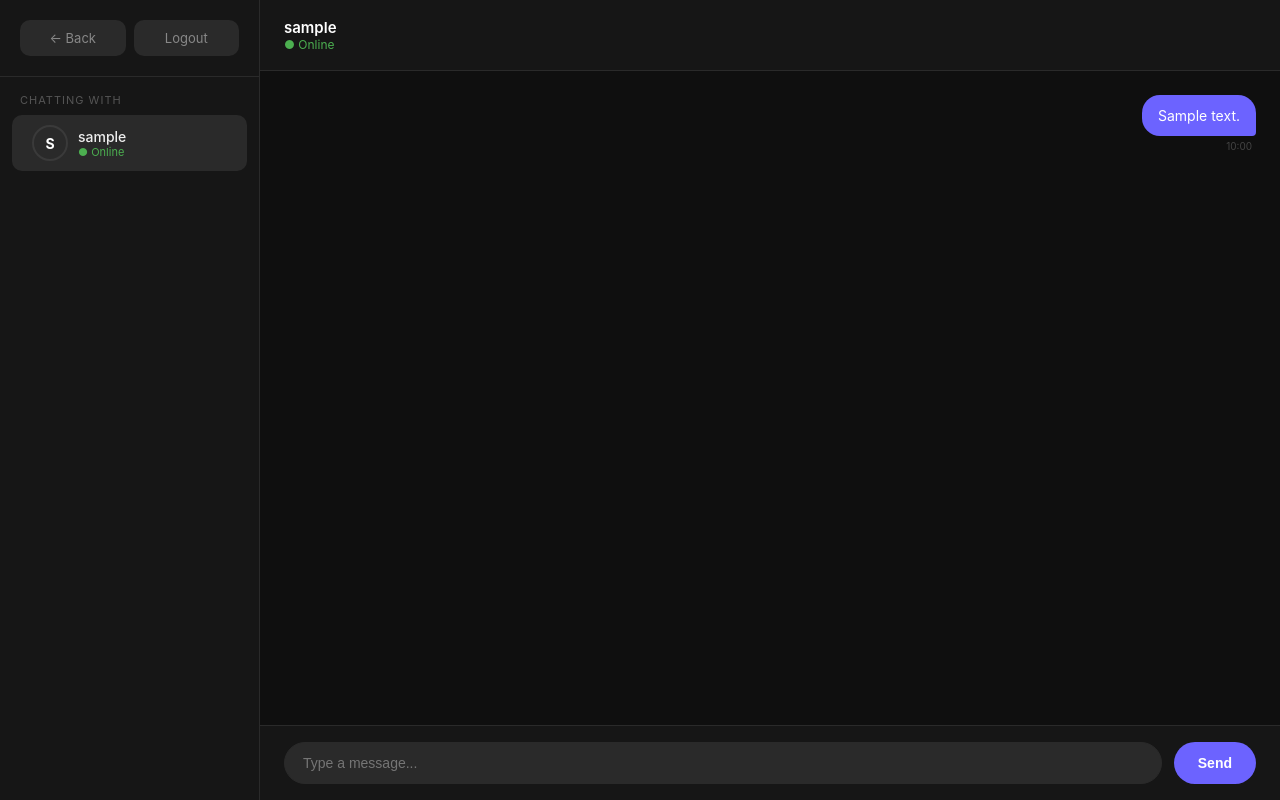
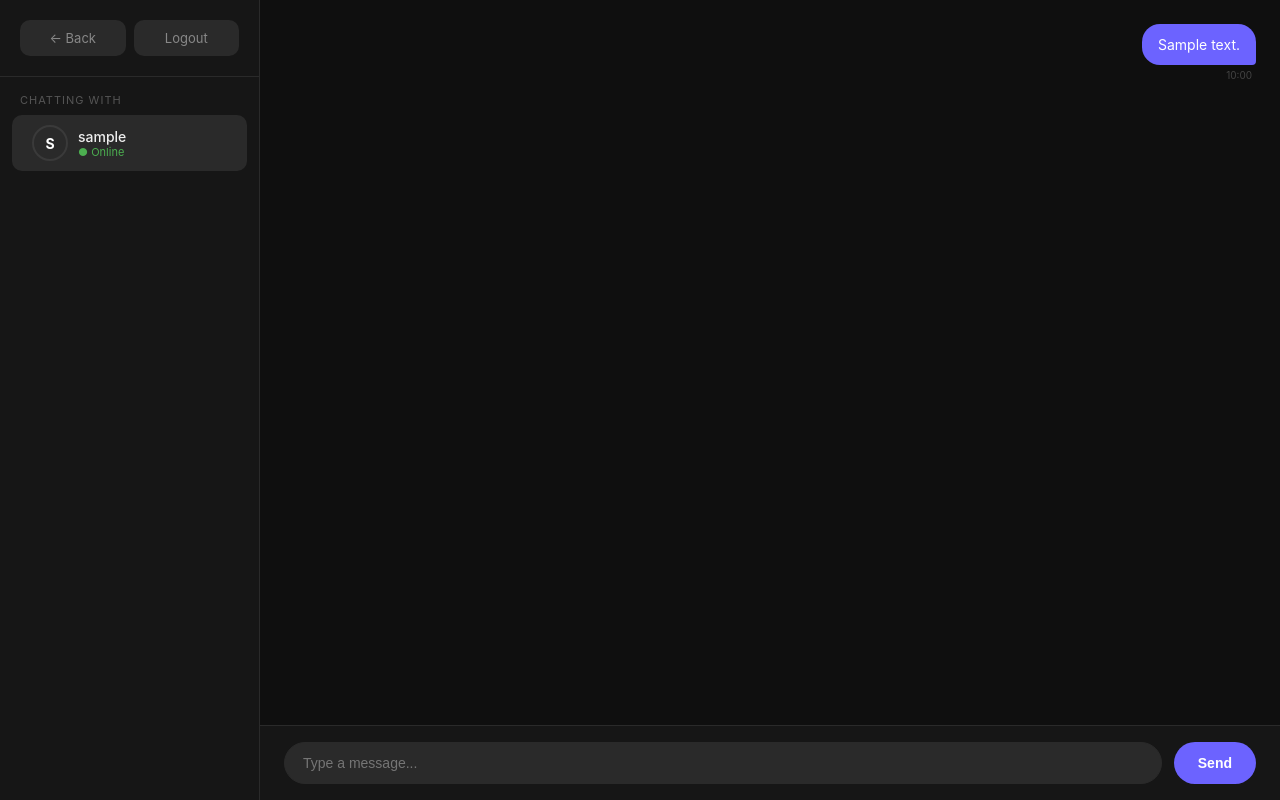
Before and after one commit to faridullah77/messaging-app, a Flask app: page /chat/1 in a window 1280 px wide. Run offline with Flask 3, Linux system fonts and the light colour scheme; a user stored in the database is signed in; tables that the repository leaves empty hold one stand-in row (values such as "Sample post"); some libraries are stand-ins or nearby versions.

Commit message:
Remove duplicate header and add notification sound

```diff
--- a/static/js/chat.js
+++ b/static/js/chat.js
@@ -25,13 +25,32 @@ messageInput.addEventListener('keydown', (e) => {
     if (e.key === 'Enter') sendMessage();
 });
 
+// ── Notification Sound ──
+function playNotificationSound() {
+    try {
+        const audioCtx = new (window.AudioContext || window.webkitAudioContext)();
+        const oscillator = audioCtx.createOscillator();
+        const gainNode = audioCtx.createGain();
+        oscillator.connect(gainNode);
+        gainNode.connect(audioCtx.destination);
+        oscillator.type = 'sine';
+        oscillator.frequency.setValueAtTime(880, audioCtx.currentTime);
+        oscillator.frequency.exponentialRampToValueAtTime(440, audioCtx.currentTime + 0.1);
+        gainNode.gain.setValueAtTime(0.3, audioCtx.currentTime);
+        gainNode.gain.exponentialRampToValueAtTime(0.01, audioCtx.currentTime + 0.3);
+        oscillator.start(audioCtx.currentTime);
+        oscillator.stop(audioCtx.currentTime + 0.3);
+    } catch(e) {
+        console.log('Sound not supported');
+    }
+}
+
 // ── Receive Message ──
 socket.on('receive_message', (data) => {
     const isMine = data.sender_id === CURRENT_USER_ID;
 
-    // avoid duplicate if sender
-    if (isMine && data.sender_id === CURRENT_USER_ID) {
-        // only append if it came from server (not optimistic)
+    if (!isMine) {
+        playNotificationSound();
     }
 
     const msgEl = document.createElement('div');
--- a/templates/chat.html
+++ b/templates/chat.html
@@ -17,7 +17,6 @@
                 <a href="/logout" class="leave-btn logout">Logout</a>
             </div>
         </div>
-
         <div class="sidebar-section-title">Chatting With</div>
         <div class="active-friend">
             <div class="friend-avatar">{{ friend.username[0].upper() }}</div>
@@ -32,15 +31,6 @@
 
     <!-- Chat Area -->
     <div class="chat-area">
-        <div class="chat-header">
-            <div class="chat-header-info">
-                <span class="chat-header-name">{{ friend.username }}</span>
-                <span class="chat-header-status {% if friend.is_online %}online{% else %}offline{% endif %}">
-                    {% if friend.is_online %}● Online{% else %}● Offline{% endif %}
-                </span>
-            </div>
-        </div>
-
         <div class="messages-container" id="messages">
             {% for msg in messages %}
             <div class="message {% if msg.sender_id == current_user.id %}mine{% else %}theirs{% endif %}">
@@ -52,7 +42,6 @@
             </div>
             {% endfor %}
         </div>
-
         <div class="input-area">
             <input
                 type="text"
```
